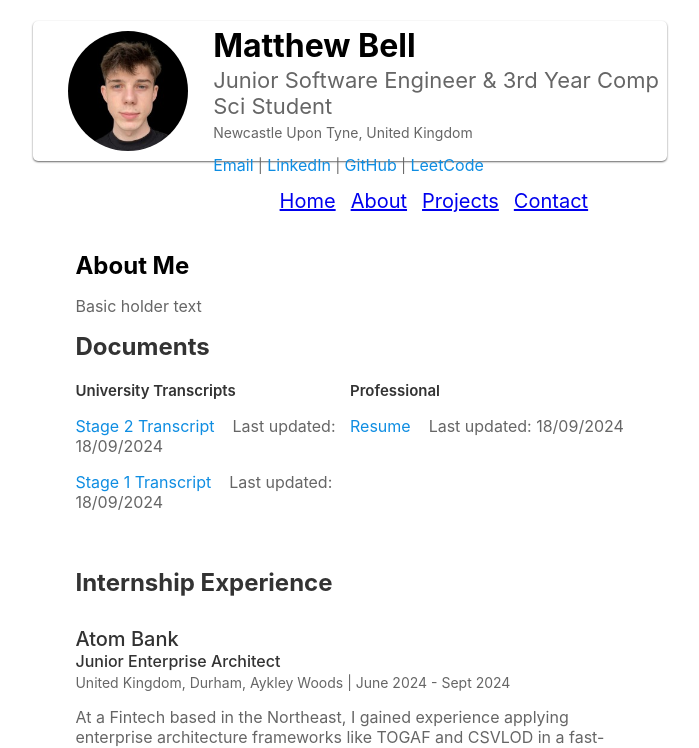
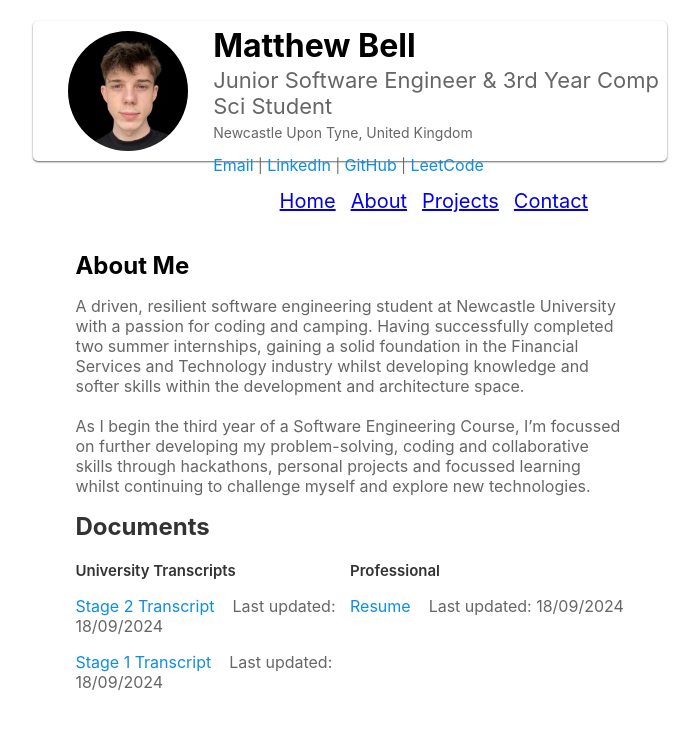
Before and after one commit to MatthewBel11/newportfolio, a React (Create React App) app in the folder my-app/: page / in a window 1280 px wide. Shown: the top 748 px of the page, without its empty margins (290-989 px from the left). Built offline with nearby package versions, Linux system fonts and the light colour scheme.

Commit message:
- Added text to AboutMe

```diff
--- a/my-app/src/Pages/AboutPage/AboutPage.js
+++ b/my-app/src/Pages/AboutPage/AboutPage.js
@@ -4,12 +4,15 @@ import Documents from '../../components/Documents/Documents.js'
 import Work from '../../components/Work/WorkExp.js'
 import styles from './AboutPage.module.css'
 
-var text = 'Basic holder text'
+var text = "A driven, resilient software engineering student at Newcastle University with a passion for coding and camping. Having successfully completed two summer internships, gaining a solid foundation in the Financial Services and Technology  industry whilst developing knowledge and softer skills within the development and architecture space. "
+
+var text2 = " As I begin the third year of a Software Engineering Course, I’m focussed on further developing my problem-solving, coding and collaborative skills  through hackathons, personal projects and focussed learning whilst continuing to  challenge myself and explore new technologies. "
+
 
 function AboutPage() {
   return (
     <>
-      <PrimaryText title='About Me' text={text}></PrimaryText>
+      <PrimaryText title='About Me' text={text} text2={text2}> </PrimaryText>
       <Documents/>
       <Work/>
     </>
--- a/my-app/src/components/PrimaryText/PrimaryText.js
+++ b/my-app/src/components/PrimaryText/PrimaryText.js
@@ -7,7 +7,9 @@ function PrimaryText(props){
     return(
         <div className={styles.TextHolder}>
             <h2 className={styles.TextTitle}> { props.title } </h2>
-            <p className={styles.TextBlock}> { props.text } </p>
+            <p className={styles.TextBlock}>
+            {props.text} <br /> <br /> {props.text2}
+            </p>
         </div>
     )
 }
```
